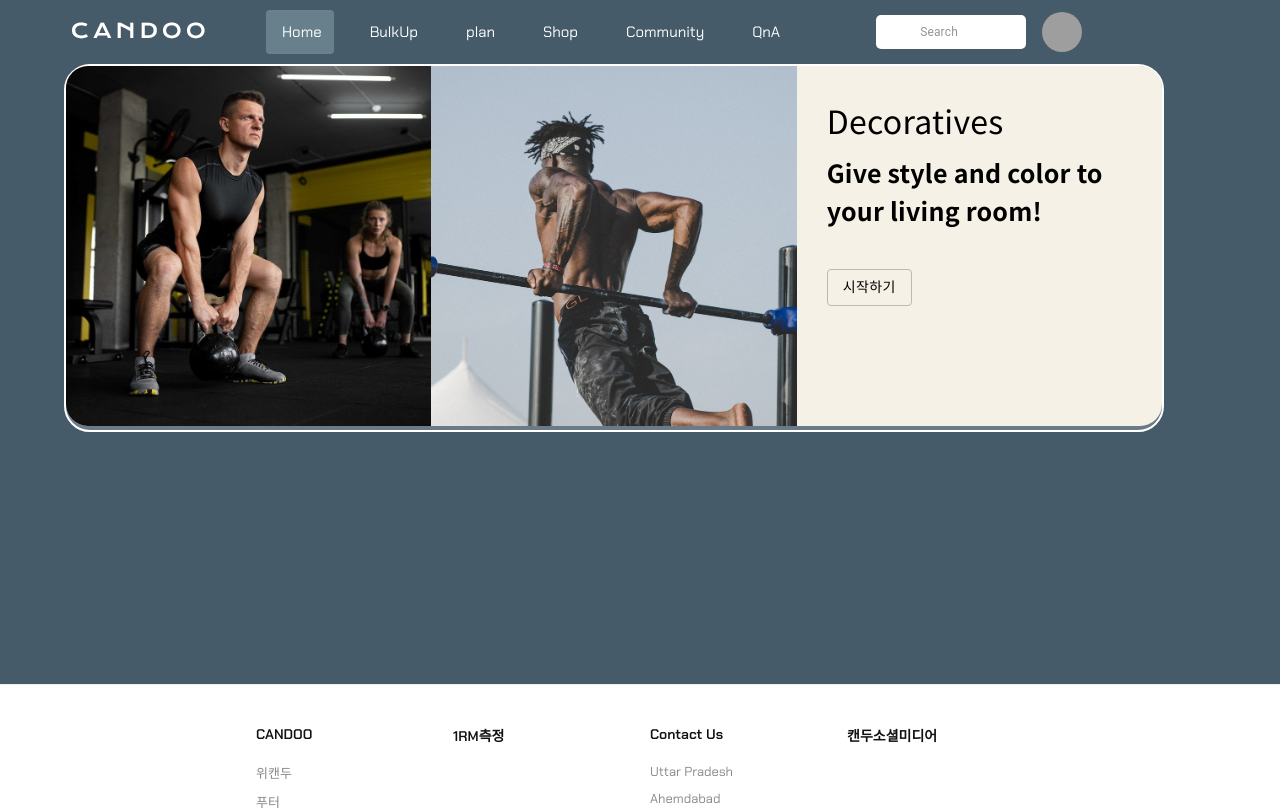
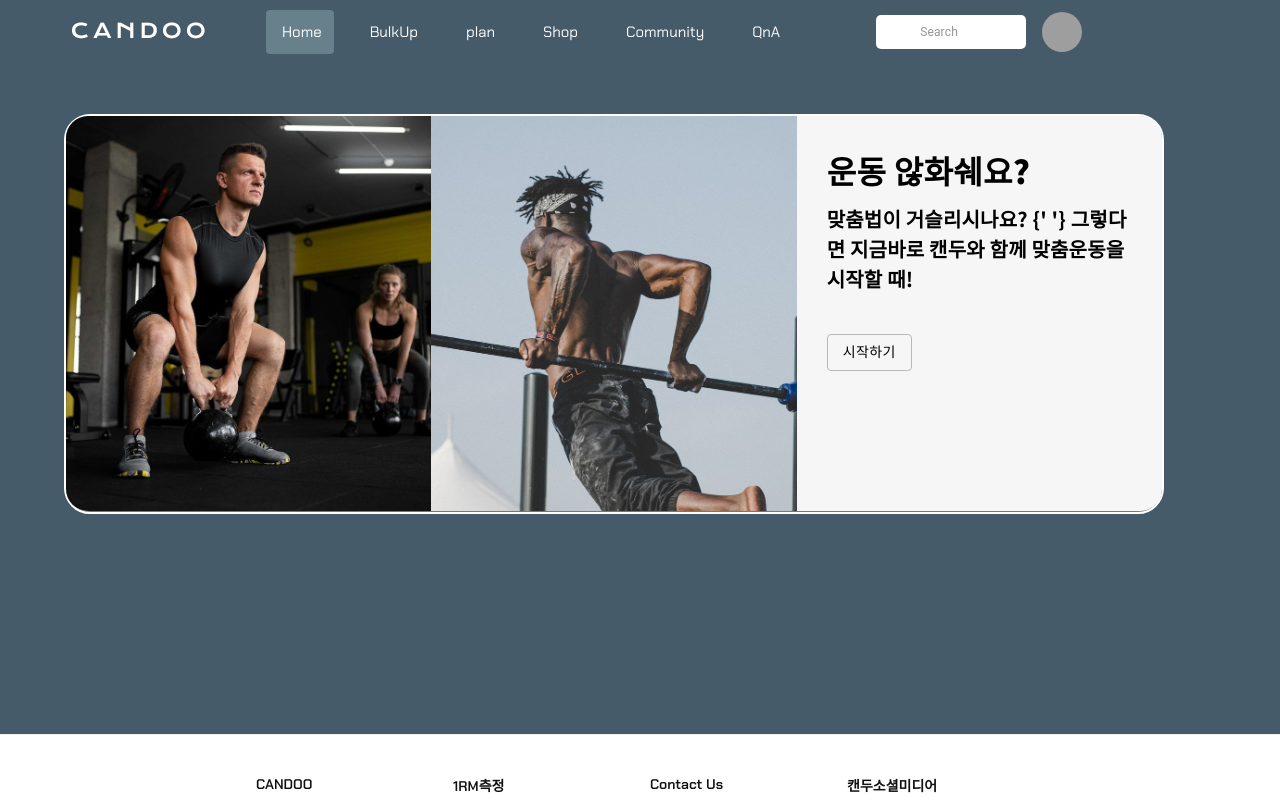
Before and after one commit to so00905/CANDOO, a React (Create React App) app: page / in a window 1280 px wide. Shown: the top 810 px of the page. Built offline with nearby package versions, Linux system fonts and the light colour scheme; grey boxes are pictures that could not be loaded; a web font is replaced by a local one.

Commit message:
main 1차완료

```diff
--- a/src/assets/Slide.css
+++ b/src/assets/Slide.css
@@ -1,7 +1,7 @@
 @import url("https://fonts.googleapis.com/css2?family=Gowun+Dodum&display=swap");
 
 .Banner {
-  height: 360px;
+  height: 395px;
   position: relative;
 }
 .Banner .Media {
@@ -40,7 +40,7 @@
 }
 .Banner .Content {
   color: white;
-  background-color: #d7c6963d;
+  background-color: #d7d7d738;
   height: 100%;
   position: relative;
   cursor: pointer;
@@ -59,12 +59,12 @@
 .Banner .Content .Title {
   font-family: "Noto Sans KR";
   font-size: xx-large;
-  font-weight: 500;
+  font-weight: 800;
   color: #000;
 }
 .Banner .Content .Caption {
   margin-top: 10px;
-  font-size: 25px;
+  font-size: 20px;
   color: #000;
   font-weight: 600;
   font-family: "Noto Sans KR";
--- a/src/components/main/Main.tsx
+++ b/src/components/main/Main.tsx
@@ -13,7 +13,8 @@ import Slide from "./Slide";
 
 const CardContainer = styled.div`
   width: 1100px;
-  height 368px;
+  height 400px;
+  margin-top:50px;
   display: flex;
   border-radius: 26px;
   position: relative;
@@ -27,7 +28,10 @@ const SliderImg = styled.img`
   border-bottom-left-radius: 25px;
 `;
 
-const ImgSection = styled.div``;
+const CarouselSection = styled.div`
+  width: 100%;
+  height: 400px;
+`;
 
 function Main() {
   const [current, setCurrent] = useState(0);
@@ -45,18 +49,9 @@ function Main() {
     <>
       <Container className="main-container">
         <CardContainer>
-          <div style={{ width: "100%", height: "100%" }}>
-            {/* <Carousel>
-              {SliderData.map((data, index) => {
-                return (
-                  <ImgSection>
-                    <SliderImg src={data.url} alt={data.Caption} />
-                  </ImgSection>
-                );
-              })}
-            </Carousel> */}
+          <CarouselSection>
             <Slide />
-          </div>
+          </CarouselSection>
         </CardContainer>
       </Container>
     </>
--- a/src/components/main/Slide.tsx
+++ b/src/components/main/Slide.tsx
@@ -83,6 +83,9 @@ const Banner = (props: BannerProps) => {
   const mediaLength = totalItems - 1;
 
   let items = [];
+  function startBtn(e: any) {
+    window.location.href = "/bulkup";
+  }
   const content = (
     <Grid item xs={4} key="content">
       <CardContent className="Content">
@@ -90,7 +93,7 @@ const Banner = (props: BannerProps) => {
 
         <Typography className="Caption">{props.item.Caption}</Typography>
 
-        <Button variant="outlined" className="ViewButton">
+        <Button variant="outlined" className="ViewButton" onClick={startBtn}>
           시작하기
         </Button>
       </CardContent>
@@ -131,7 +134,7 @@ const Banner = (props: BannerProps) => {
 const items: Item[] = [
   {
     Name: "정장도 맞춤!안경도 맞춤!신발도 맞춤!",
-    Caption: "캔두에서 운동을 '맞춤'해요",
+    Caption: "캔두에서 운동'맞춤'을 시작해보세요",
     contentPosition: "left",
     Items: [
       {
@@ -146,8 +149,9 @@ const items: Item[] = [
   },
 
   {
-    Name: "Decoratives",
-    Caption: "Give style and color to your living room!",
+    Name: "운동 않화쉐요?",
+    Caption:
+      "맞춤법이 거슬리시나요? {'\n'} 그렇다면 지금바로 캔두와 함께 맞춤운동을 시작할 때!",
     contentPosition: "right",
     Items: [
       {
```
